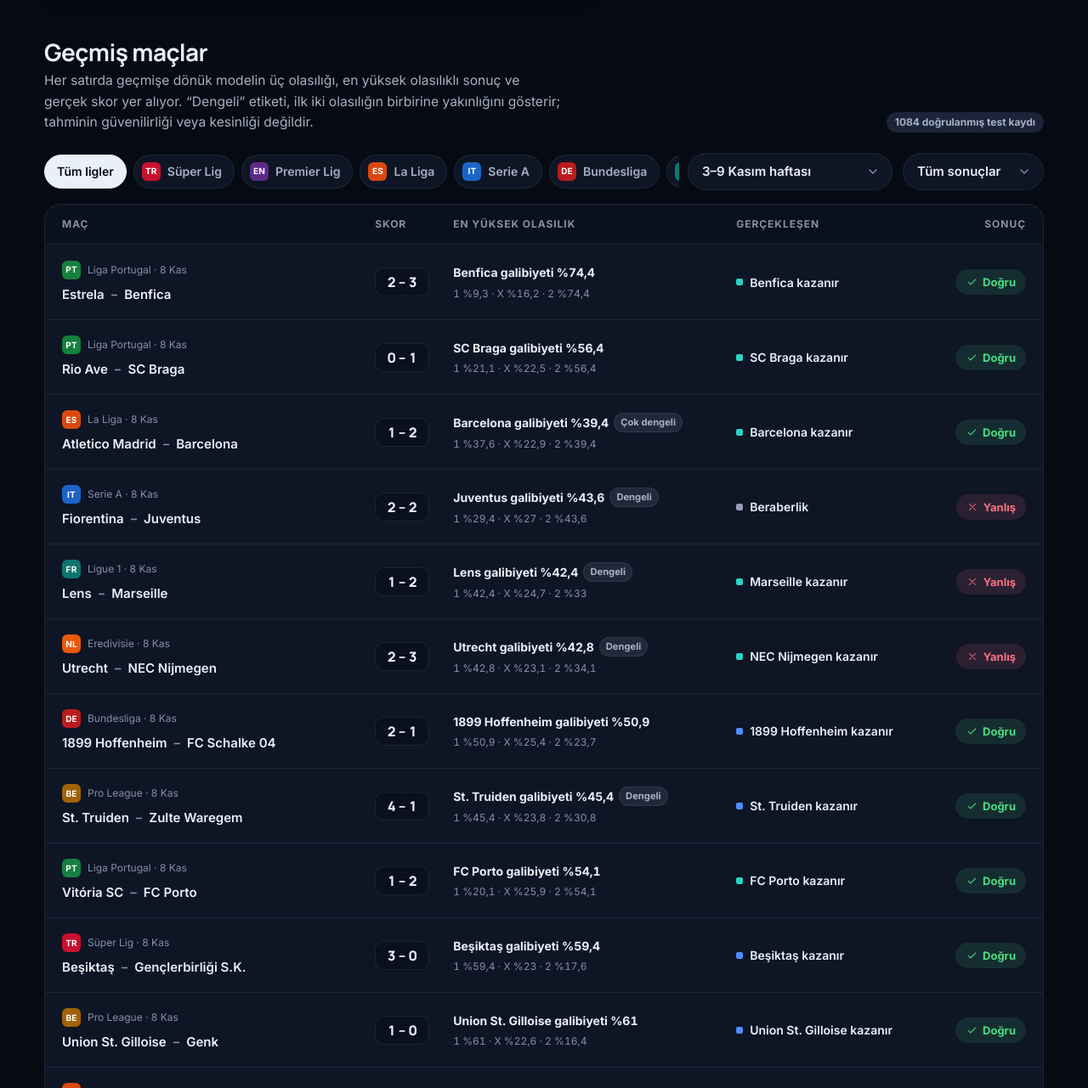
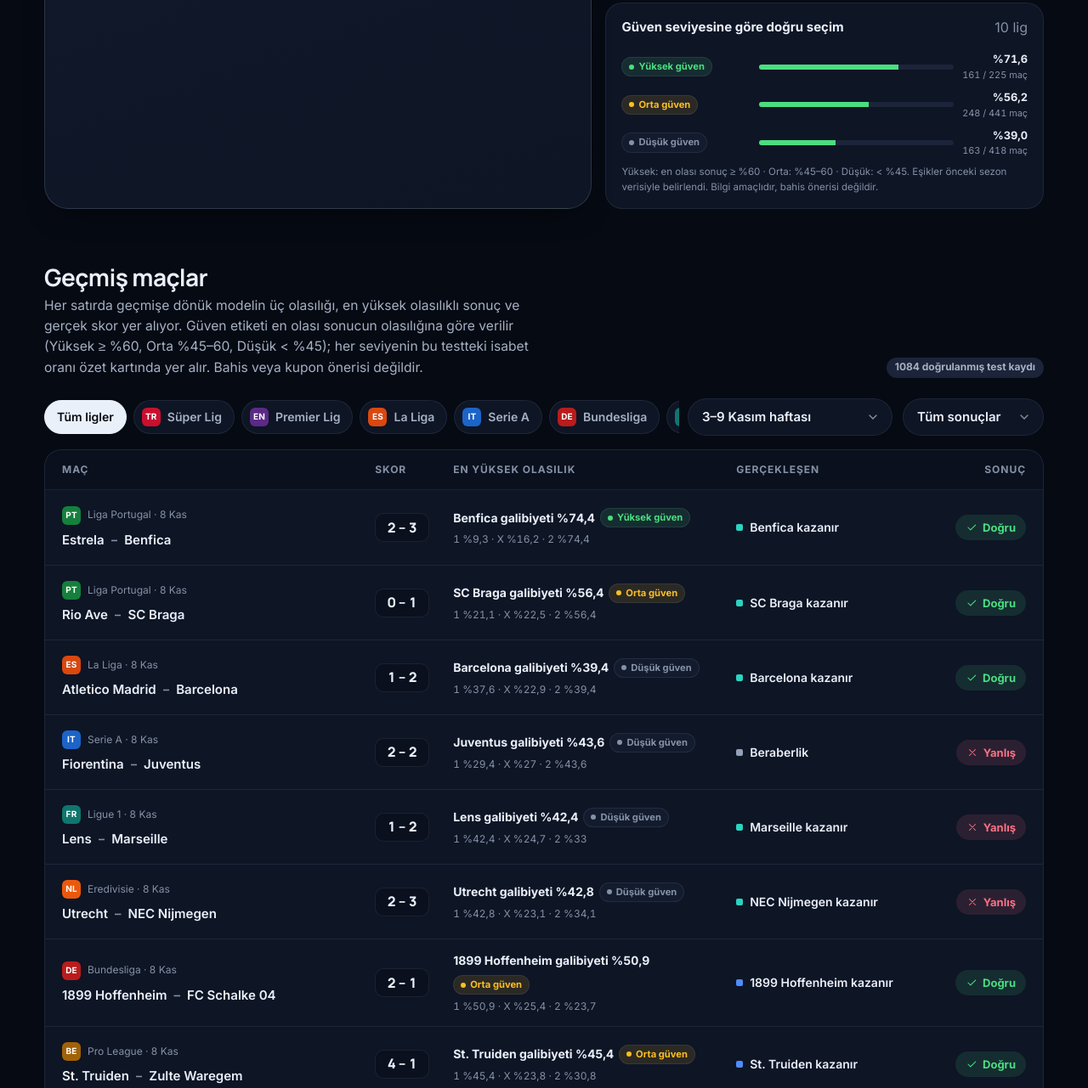
Before and after one commit to Iberkayo/bo-football-intelligence, a plain HTML site: page gecmis-tahminler.html in a window 1280 px wide. Shown: the part 1016-2297 px from the top of the page at 85% size. Drawn offline with Linux system fonts and the light colour scheme.

Commit message:
feat: confidence level label (high/mid/low) with historical hit rate
Fixed thresholds set on 2025-26 replay (>=60%, 45-60%, <45%); hit rates
computed from verified data/history.json. Informational, not a betting tip.

Co-Authored-By: Claude Opus 5.5 <noreply@anthropic.com>

```diff
--- a/assets/css/pages.css
+++ b/assets/css/pages.css
@@ -634,6 +634,27 @@
   border: 1px solid var(--line); font-size: 0.7rem; font-weight: 650;
   white-space: nowrap;
 }
+.conf {
+  display: inline-flex; align-items: center; gap: 5px; border-radius: var(--r-pill);
+  padding: 2px 8px; border: 1px solid var(--line); font-size: 0.7rem; font-weight: 650;
+  white-space: nowrap; background: var(--surface-2); color: var(--text-2);
+}
+.conf::before { content: ""; width: 6px; height: 6px; border-radius: 50%; background: currentColor; }
+.conf--high { background: var(--ok-soft); color: var(--ok); }
+.conf--mid { background: var(--warn-soft); color: var(--warn); }
+.conf--low { color: var(--text-3); }
+.fixture-card__conf { margin-top: 8px; }
+.fixture-row__conf { display: block; margin-top: 3px; text-align: right; }
+@media (max-width: 640px) { .fixture-row__conf { text-align: left; } }
+.conf-rates { display: flex; flex-direction: column; gap: 8px; margin-top: 12px;
+  padding: 16px 18px; border-radius: var(--r-lg); background: var(--surface); border: 1px solid var(--line); }
+.conf-rates__row { display: grid; grid-template-columns: minmax(0, 9.5rem) 1fr auto; align-items: center; gap: 10px; font-size: 0.8rem; }
+.conf-rates__row .conf { justify-self: start; }
+.conf-rates__bar { height: 6px; border-radius: 3px; background: var(--surface-3); overflow: hidden; }
+.conf-rates__bar i { display: block; height: 100%; background: var(--ok); }
+.conf-rates__val { font-variant-numeric: tabular-nums; text-align: right; }
+.conf-rates__val small { display: block; color: var(--text-3); font-size: 0.68rem; }
+.conf-rates__note { margin: 0; font-size: 0.72rem; color: var(--text-3); line-height: 1.5; }
 .past-pick__prob {
   display: block; margin-top: 5px; font-size: 0.75rem; line-height: 1.5;
   font-variant-numeric: tabular-nums; color: var(--text-3);
--- /dev/null
+++ b/assets/js/confidence.js
@@ -0,0 +1,39 @@
+/* Güven seviyesi: en olası sonucun olasılığına göre sabit eşikler.
+   Eşikler 2025-26 replay verisinden (seçim penceresi) belirlendi ve sonradan
+   değiştirilmedi: Yüksek ≥ %60, Orta %45–60, Düşük < %45.
+   Geçmiş isabet oranı sitedeki doğrulanmış geçmiş kayıtlardan (data/history.json)
+   hesaplanır. Bu bir bilgi etiketidir; bahis/kupon önerisi değildir. */
+window.BO = window.BO || {};
+BO.confidence = (function () {
+  "use strict";
+  const LEVELS = [
+    { id: "high", label: "Yüksek güven", min: 0.60 },
+    { id: "mid", label: "Orta güven", min: 0.45 },
+    { id: "low", label: "Düşük güven", min: 0 },
+  ];
+  function level(p) {
+    const top = Math.max(...p);
+    return LEVELS.find(l => top >= l.min - 1e-12);
+  }
+  // rows: BO.history.parse(...).rows → { p, ok }
+  function stats(rows) {
+    const out = {};
+    LEVELS.forEach(l => { out[l.id] = { n: 0, correct: 0 }; });
+    rows.forEach(r => { const s = out[level(r.p).id]; s.n++; if (r.ok) s.correct++; });
+    return out;
+  }
+  const rateText = s => s && s.n ? (s.correct / s.n * 100).toFixed(1).replace(".", ",") : null;
+  // Kısa etiket metni: "Yüksek güven · geçmişte %71,6"
+  function text(p, st) {
+    const l = level(p), r = st ? rateText(st[l.id]) : null;
+    return l.label + (r ? " · geçmişte %" + r : "");
+  }
+  function badge(p, st, esc) {
+    const l = level(p), r = st ? st[l.id] : null;
+    const title = r && r.n
+      ? "Bu seviyedeki " + r.n + " geçmiş test maçının " + r.correct + " tanesinde en olası sonuç gerçekleşti. Bahis önerisi değildir."
+      : "En olası sonucun olasılığına göre güven seviyesi. Bahis önerisi değildir.";
+    return '<span class="conf conf--' + l.id + '" title="' + esc(title) + '">' + esc(text(p, st)) + '</span>';
+  }
+  return { LEVELS, level, stats, rateText, text, badge };
+})();
--- a/assets/js/page-past.js
+++ b/assets/js/page-past.js
@@ -59,24 +59,33 @@
       '<div class="league-rates"><div class="league-rates__head"><strong>Lig bazında doğru seçim</strong>' +
       '<button class="league-rates__all" type="button" data-league="all" aria-pressed="' +
       (league === "all") + '">Tüm ligler · %' + pctText(dataset.correct, dataset.total) + '</button></div>' +
-      byLeague.map(leagueRow).join('') + '</div></div>';
+      byLeague.map(leagueRow).join('') + '</div>' + confHTML(rows, scope) + '</div>';
+  }
+
+  // Güven seviyesine göre isabet: lig filtresini izler, eşikler sabittir.
+  function confHTML(rows, scope) {
+    const st = BO.confidence.stats(rows);
+    return '<div class="conf-rates"><div class="league-rates__head"><strong>Güven seviyesine göre doğru seçim</strong>' +
+      '<span class="muted">' + u.esc(scope) + '</span></div>' +
+      BO.confidence.LEVELS.map(l => {
+        const s = st[l.id], rate = s.n ? s.correct / s.n * 100 : 0;
+        return '<div class="conf-rates__row"><span class="conf conf--' + l.id + '">' + l.label + '</span>' +
+          '<span class="conf-rates__bar" aria-hidden="true"><i style="width:' + rate.toFixed(1) + '%"></i></span>' +
+          '<span class="conf-rates__val"><b>' + (s.n ? '%' + pctText(s.correct, s.n) : '–') + '</b><small>' +
+          s.correct + ' / ' + s.n + ' maç</small></span></div>';
+      }).join('') +
+      '<p class="conf-rates__note">Yüksek: en olası sonuç ≥ %60 · Orta: %45–60 · Düşük: &lt; %45. ' +
+      'Eşikler önceki sezon verisiyle belirlendi. Bilgi amaçlıdır, bahis önerisi değildir.</p></div>';
   }
 
   const outcome = (i, r) =>
     '<span class="outcome"><i class="' + ["h", "d", "a"][i] + '"></i><span>' +
     u.esc(u.outcomeLabel(i, r)) + '</span></span>';
 
-  // Betimleyici belirsizlik etiketi: en yüksek iki olasılığın farkı.
-  // Kalibrasyon/güven aralığı değildir, modelin sınıf seçimini değiştirmez.
   const pct = n => (n * 100).toLocaleString("tr-TR", { maximumFractionDigits: 1 });
-  const balance = probabilities => {
-    const sorted = [...probabilities].sort((a, b) => b - a);
-    const gap = sorted[0] - sorted[1];
-    return gap <= 0.06 + 1e-10 ? "Çok dengeli" : gap <= 0.15 + 1e-10 ? "Dengeli" : "";
-  };
   function rowHTML(r) {
     const h = u.team(r.home), a = u.team(r.away);
-    const tier = balance(r.p);
+    const tier = BO.confidence.badge(r.p, null, u.esc);  // oranlar özet panelinde
     const pickText = r.pick === 1 ? "Beraberlik" : (r.pick === 0 ? h.name : a.name) + " galibiyeti";
     const split = "1 %" + pct(r.p[0]) + " · X %" + pct(r.p[1]) + " · 2 %" + pct(r.p[2]);
     return '<article class="past-row" aria-label="' +
@@ -90,7 +99,7 @@
       '<div class="past-row__pick"><span class="cell-label">En olası sonuç</span>' +
       '<div class="past-pick__main">' + '<span class="past-pick__name">' + u.esc(pickText) +
       ' <b>%' + pct(r.p[r.pick]) + '</b></span>' +
-      (tier ? '<span class="past-pick__tier">' + tier + '</span>' : '') + '</div>' +
+      tier + '</div>' +
       '<span class="past-pick__prob" aria-label="Üç olasılık: ' + u.esc(split) + '">' +
       u.esc(split) + '</span></div>' +
       '<div class="past-row__actual"><span class="cell-label">Gerçekleşen</span>' +
--- a/gecmis-tahminler.html
+++ b/gecmis-tahminler.html
@@ -39,7 +39,7 @@
       <div class="section-head">
         <div>
           <h2 id="list-title">Geçmiş maçlar</h2>
-          <p>Her satırda geçmişe dönük modelin üç olasılığı, en yüksek olasılıklı sonuç ve gerçek skor yer alıyor. “Dengeli” etiketi, ilk iki olasılığın birbirine yakınlığını gösterir; tahminin güvenilirliği veya kesinliği değildir.</p>
+          <p>Her satırda geçmişe dönük modelin üç olasılığı, en yüksek olasılıklı sonuç ve gerçek skor yer alıyor. Güven etiketi en olası sonucun olasılığına göre verilir (Yüksek ≥ %60, Orta %45–60, Düşük &lt; %45); her seviyenin bu testteki isabet oranı özet kartında yer alır. Bahis veya kupon önerisi değildir.</p>
         </div>
         <span class="tag" id="past-data-tag" aria-live="polite">Yükleniyor…</span>
       </div>
@@ -69,6 +69,7 @@
 <script src="assets/js/icons.js"></script>
 <script src="assets/js/core.js"></script>
 <script src="assets/js/history.js"></script>
+<script src="assets/js/confidence.js"></script>
 <script src="assets/js/page-past.js"></script>
 </body>
 </html>
```
Also changed, not shown: assets/js/page-fixtures.js (+16 -1 lines), index.html (+2 -0 lines), tools/logic-test.js (+17 -1 lines).
